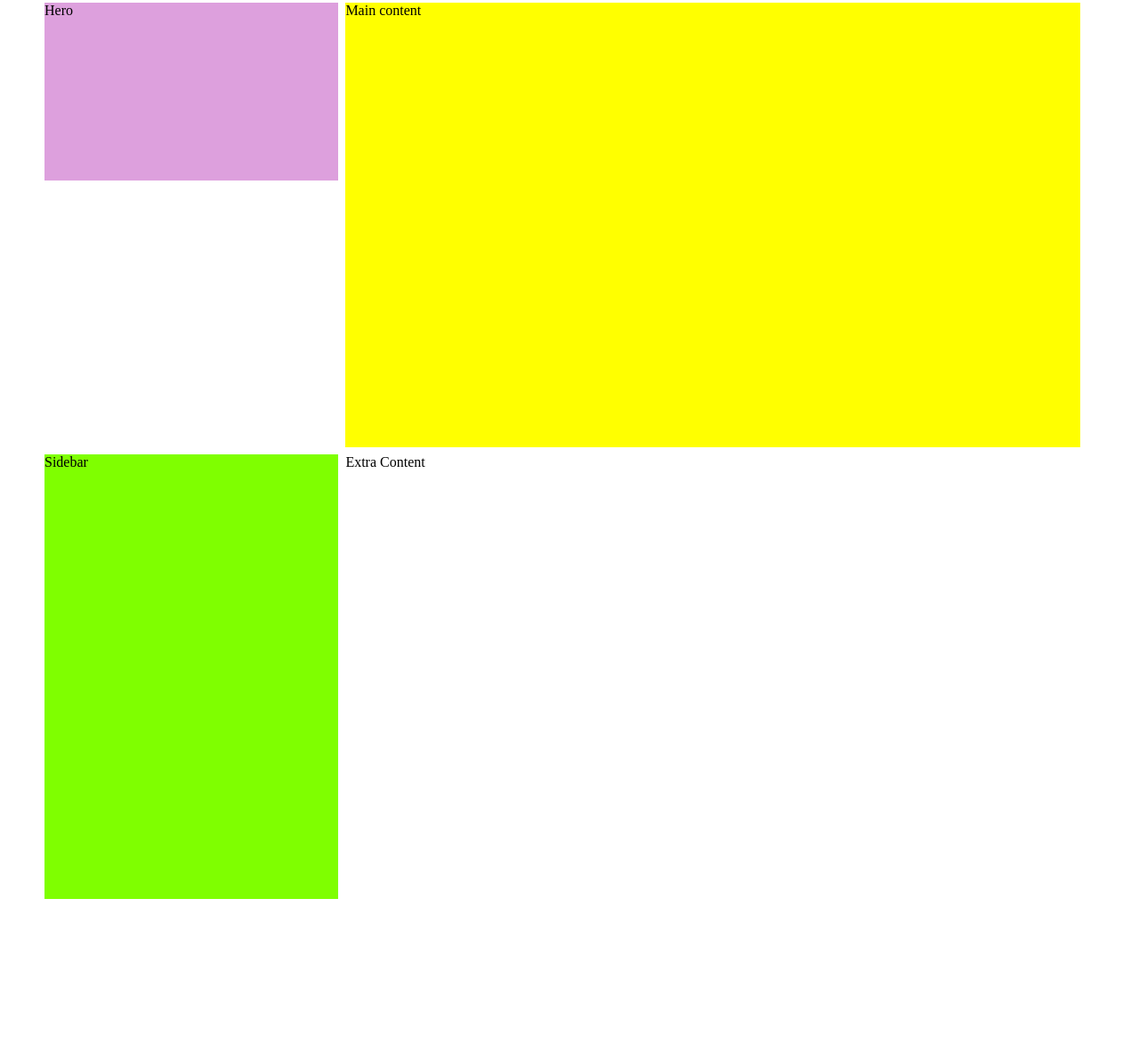
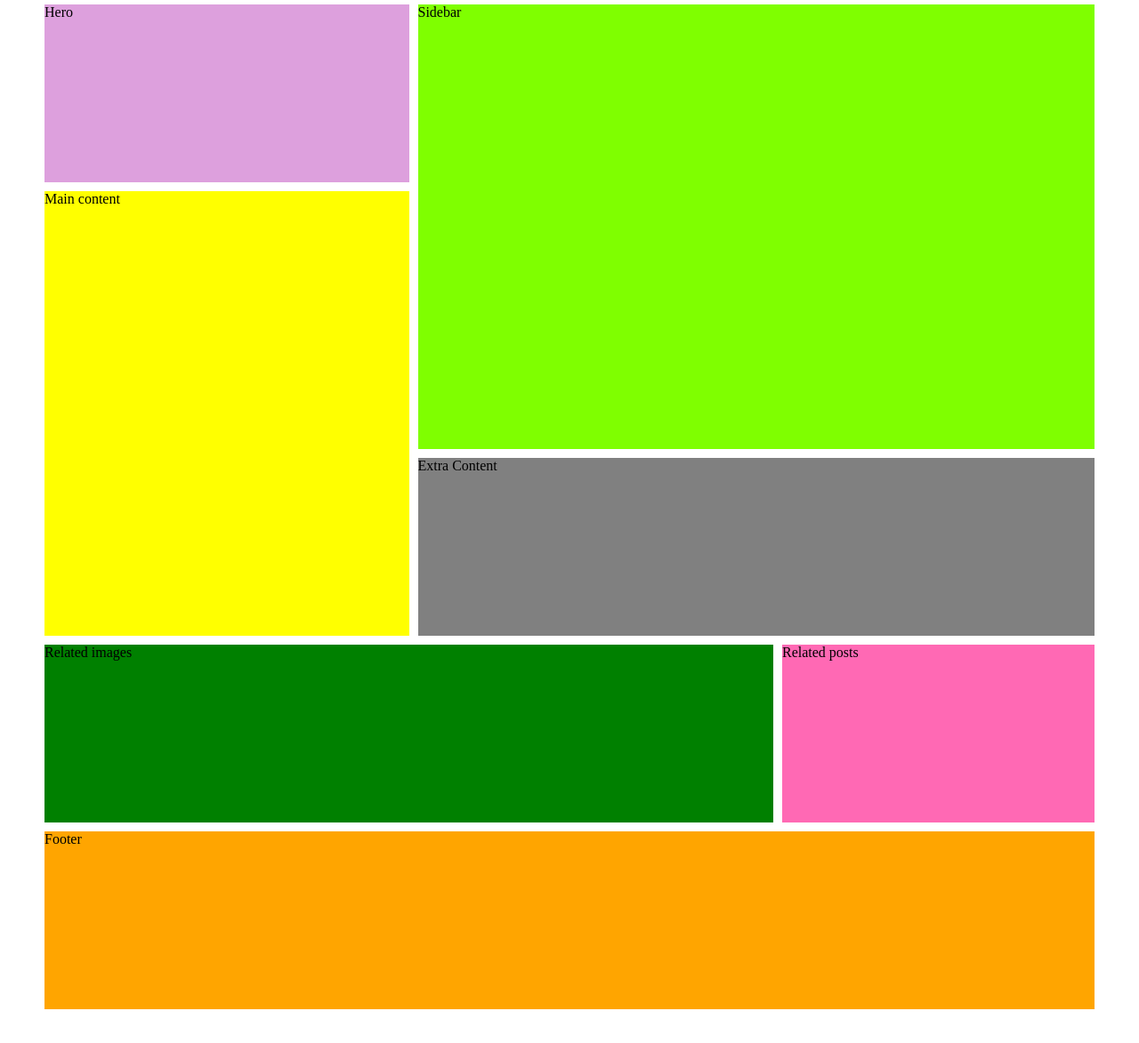
Before and after one commit to Khrystyna7388/https---github.com-Khrystyna7388-khrystyna_yi, a plain HTML site: page hw4_flex/index.html in a window 1280 px wide. Shown: the part 155-1328 px from the top of the page at 89% size. Before the commit the page ends 1216 px from the top, so only its background shows below. Drawn offline with Linux system fonts and the light colour scheme.

Commit message:
the first flex is already done

```diff
--- a/hw4_flex/index.html
+++ b/hw4_flex/index.html
@@ -9,17 +9,19 @@
 </head>
 
 <body>
-    <div>
     <header>
         <span>Header</span>
     </header>
     <div class="wrap">
+        <div class="xxx">
             <div class="hero">
                 <span>Hero</span>
             </div>
             <div class="main-content">
                 <span>Main content</span>
             </div>
+        </div>
+        <div class="yyy">
             <div class="sidebar">
                 <span>Sidebar</span>
             </div>
@@ -28,6 +30,17 @@
             </div>
         </div>
     </div>
+    <div class="zzz">
+        <div class="related-images">
+            <span>Related images</span>
+        </div>
+        <div class="related-posts">
+            <span>Related posts</span>
+        </div>
+    </div>
+    <div class="footer">
+        <span>Footer</span>
+    </div>
 </body>
 
 </html>
--- a/hw4_flex/style.css
+++ b/hw4_flex/style.css
@@ -1,64 +1,78 @@
-*{
+* {
     margin: 0;
     padding: 0;
 }
+
 body {
-    /* display: flex; */
-    /* justify-content: center; */
     margin: 50px;
 }
-.wrap{
+
+.wrap {
     display: flex;
-    flex-wrap: wrap;
-    /* align-items: stretch; */
+    column-gap: 10px;
+    margin-top: 10px;
 }
+
 header {
     background: blue;
     height: 100px;
     width: 100%;
-    /* display: flex; */
-    /* justify-content: center;
-    align-items: center; */
 }
-/* .left{
+
+.hero {
+    background: plum;
+    height: 200px;
+}
+
+.sidebar {
+    background: chartreuse;
+    height: 500px;
+}
+
+.main-content {
+    background: yellow;
+    height: 500px;
+}
+
+.extra-content {
+    background: gray;
+    height: 200px;
+}
+
+.related-images {
+    background: green;
+    height: 200px;
+    width: 70%;
+    margin-right: 10px;
+}
+
+.related-posts {
+    background: hotpink;
+    height: 200px;
+    width: 30%;
+}
+
+.xxx,
+.yyy {
     display: flex;
     flex-direction: column;
-    justify-content: left;
-} */
-.hero{
-    /* display: inline-flex; */
-    background: plum;
-    width: 28%;
+    row-gap: 10px;
+}
+
+.xxx {
+    width: 35%;
+}
+
+.yyy {
+    width: 65%;
+}
+
+.zzz {
+    display: flex;
+    margin-top: 10px;
+}
+.footer{
+    background: orange;
     height: 200px;
-    margin-top: 8px;
-    margin-right: 8px;
-    margin-bottom: 8px;
-    /* justify-content: center;
-    align-items: center; */
+    margin-top: 10px;
 }
-.sidebar{
-    /* display: flex;
-    flex-direction: row; */
-    display: flex;
-    align-items: stretch;
-    background: chartreuse;
-    width: 28%;
-    height: 500px;
-    margin-right: 8px;
-    /*justify-content: center;
-    align-items: center; */
-}
-/* .right{
-    display: flex;
-    flex-direction: column;
-} */
-.main-content{
-    /* display: inline-flex; */
-    background: yellow;
-    width: 70%;
-    height: 500px;
-    margin-top: 8px;
-    margin-bottom: 8px;
-    /* justify-content: center;
-    align-items: center; */
-}
```
Lines whose indentation alone changed are shown as unchanged.
